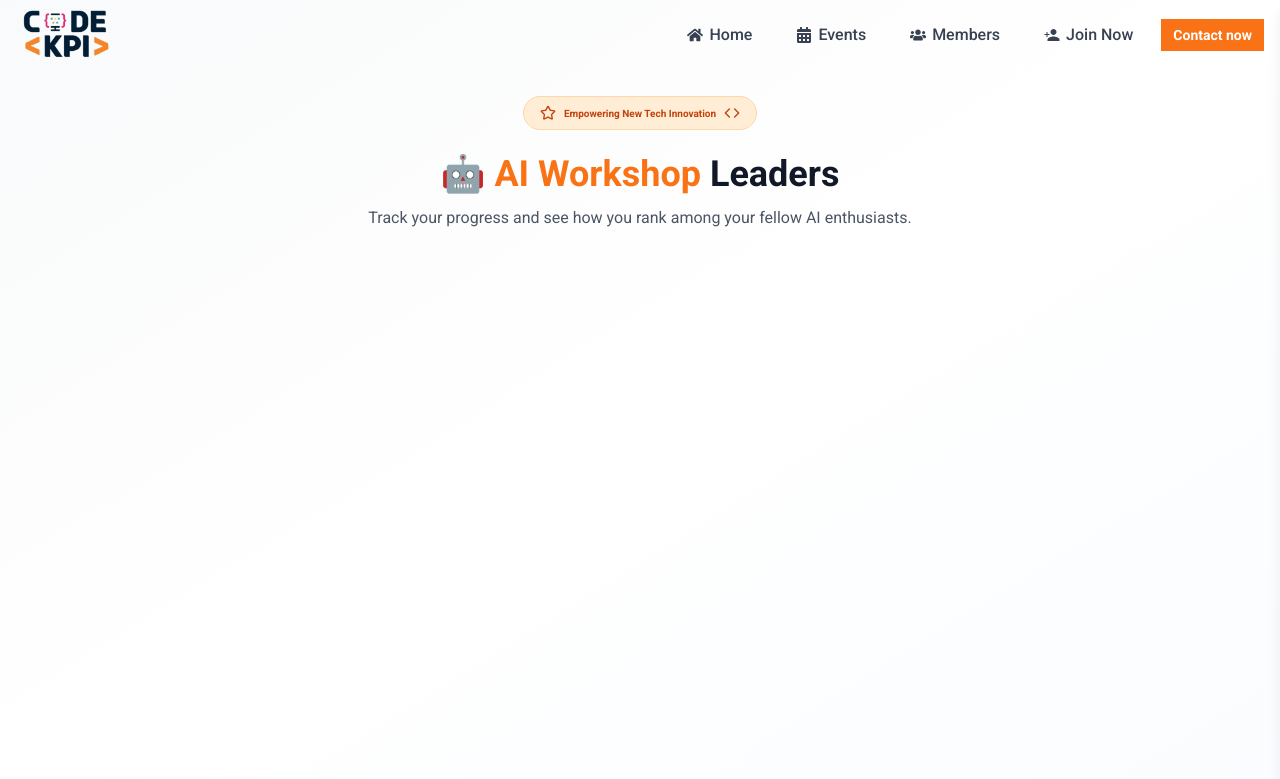
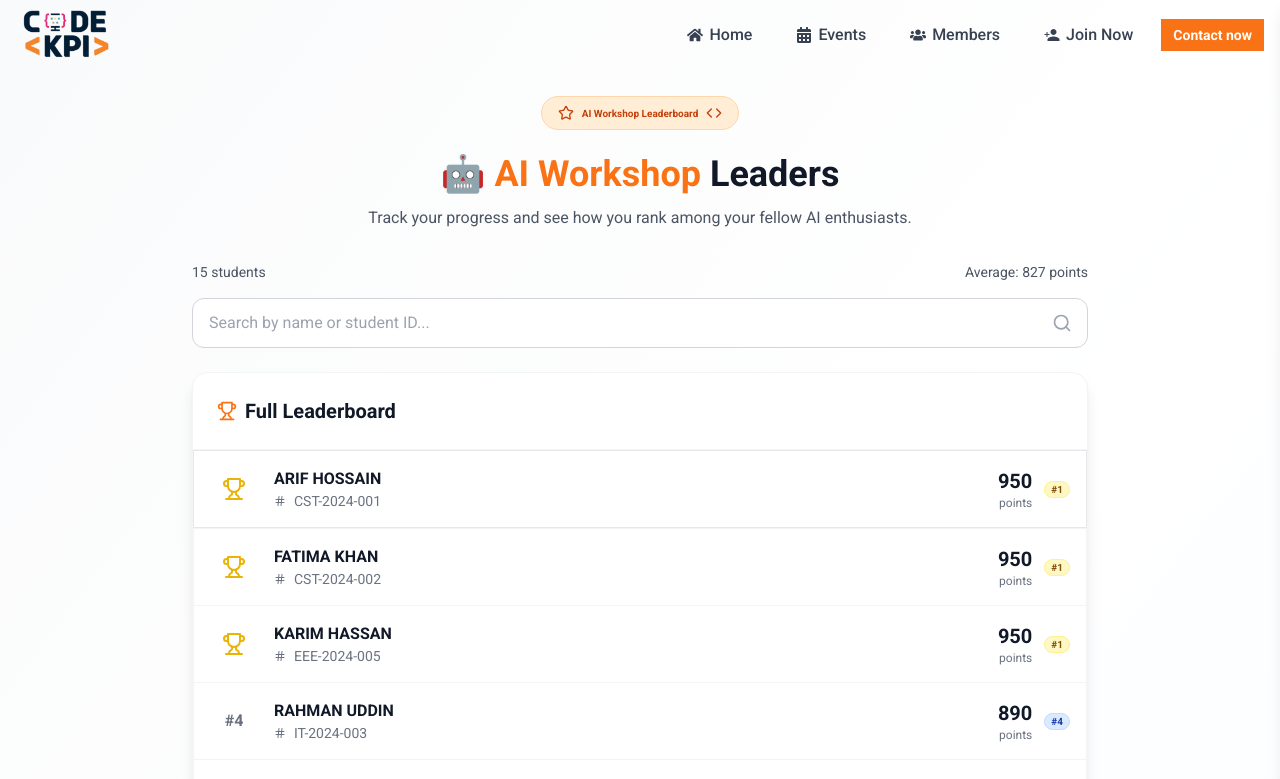
Before and after one commit to Mohammadarifcoding/codekpi-frontend, a Next.js app: page /leaderboard in a window 1280 px wide. Shown: the top 779 px of the page. Built offline with nearby package versions, Linux system fonts and the light colour scheme.

Commit message:
added: leaderboard page

```diff
--- a/src/app/(Root)/leaderboard/page.js
+++ b/src/app/(Root)/leaderboard/page.js
@@ -1,4 +1,5 @@
 import Header from "@/components/pages/leaderboard/Header";
+import Leaderboard from "@/components/pages/leaderboard/Leaderboard";
 
 const page = () => {
   return (
@@ -7,6 +8,7 @@ const page = () => {
     >
       <div className="max-w-4xl mx-auto">
         <Header />
+        <Leaderboard />
       </div>
     </div>
   );
--- a/src/components/pages/leaderboard/Header.jsx
+++ b/src/components/pages/leaderboard/Header.jsx
@@ -11,7 +11,7 @@ const Header = ()=>{
       <Star className="h-4 w-4" />
     </div>
 
-    <span>Empowering New Tech Innovation</span>
+    <span> AI Workshop Leaderboard</span>
 
     <Code className="h-4 w-4" />
 
--- /dev/null
+++ b/src/components/pages/leaderboard/Leaderboard.jsx
@@ -0,0 +1,124 @@
+"use client" // Next.js client component
+
+import { Trophy, User } from 'lucide-react';
+import React, { useEffect, useMemo, useState } from 'react';
+import StudentRow from './StudentRow';
+import SearchBar from './Search';
+
+// Sample data
+const leaderboardData = [
+  { id: "CST-2024-001", name: "ARIF HOSSAIN", points: 950 },
+  { id: "CST-2024-002", name: "FATIMA KHAN", points: 950 },
+  { id: "IT-2024-003", name: "RAHMAN UDDIN", points: 890 },
+  { id: "CST-2024-004", name: "SARAH AHMED", points: 875 },
+  { id: "EEE-2024-005", name: "KARIM HASSAN", points: 950 },
+  { id: "IT-2024-006", name: "NEELIMA AMIN", points: 845 },
+  { id: "CST-2024-007", name: "ABDUL MALIK", points: 830 },
+  { id: "CST-2024-008", name: "RASHIDA BEGUM", points: 815 },
+  { id: "IT-2024-009", name: "HASSAN ALI", points: 800 },
+  { id: "EEE-2024-010", name: "NADIA ISLAM", points: 785 },
+  { id: "CST-2024-011", name: "RAFIQ AHMED", points: 785 },
+  { id: "IT-2024-012", name: "SALMA KHATUN", points: 755 },
+  { id: "CST-2024-013", name: "OMAR FARUK", points: 740 },
+  { id: "EEE-2024-014", name: "RUMA AKTER", points: 725 },
+  { id: "IT-2024-015", name: "JAHIR RAYHAN", points: 710 },
+]
+
+const Leaderboard = () => {
+  const [searchQuery, setSearchQuery] = useState("")
+  const [filteredStudents, setFilteredStudents] = useState([])
+
+  // Sort & rank students
+  const sortedStudents = useMemo(() => {
+    let lastRank = 0
+    let lastPoints = null
+
+    const sorted = leaderboardData.sort((a, b) => b.points - a.points)
+
+    return sorted.map((student, idx) => {
+      let rank
+      if (idx === 0) rank = 1
+      else if (sorted[idx].points === sorted[idx - 1].points) rank = lastRank
+      else rank = idx + 1
+
+      lastRank = rank
+      lastPoints = student.points
+      return { ...student, rank }
+    })
+  }, [])
+
+  // Update filtered list on search
+  useEffect(() => {
+    if (!searchQuery.trim()) {
+      setFilteredStudents(sortedStudents)
+    } else {
+      const filtered = sortedStudents.filter(
+        (student) =>
+          student.name.toLowerCase().includes(searchQuery.toLowerCase()) ||
+          student.id.toLowerCase().includes(searchQuery.toLowerCase())
+      )
+      setFilteredStudents(filtered)
+    }
+  }, [searchQuery, sortedStudents])
+
+  // Stats
+  const totalStudents = sortedStudents.length
+  const averagePoints = Math.round(
+    sortedStudents.reduce((acc, student) => acc + student.points, 0) / totalStudents
+  )
+
+  return (
+    <div>
+      {/* Stats row */}
+      <div className="flex justify-between items-center mb-4 text-sm text-gray-600">
+        <span>{filteredStudents.length} students</span>
+        <span>Average: {averagePoints} points</span>
+      </div>
+
+      {/* Search bar */}
+      <SearchBar searchQuery={searchQuery} setSearchQuery={setSearchQuery} />
+
+      {/* Leaderboard box */}
+      <div className="bg-white rounded-2xl shadow-lg border border-gray-100 overflow-hidden">
+        <div className="p-6 border-b border-gray-100">
+          <h2 className="text-xl font-bold text-gray-900 flex items-center gap-2">
+            <Trophy className="w-5 h-5 text-orange-500" />
+            {searchQuery
+              ? `Search Results (${filteredStudents.length})`
+              : "Full Leaderboard"}
+          </h2>
+        </div>
+
+        {/* Students list */}
+        <div className="divide-y divide-gray-100">
+          {filteredStudents.length > 0 ? (
+            filteredStudents.map((student) => (
+              <StudentRow
+                key={student.id}
+                student={student}
+                rank={student.rank}
+                isHighlighted={
+                  searchQuery.trim() !== "" &&
+                  (student.name.toLowerCase().includes(searchQuery.toLowerCase()) ||
+                    student.id.toLowerCase().includes(searchQuery.toLowerCase()))
+                }
+              />
+            ))
+          ) : (
+            <div className="p-8 text-center">
+              <User className="w-12 h-12 text-gray-300 mx-auto mb-4" />
+              <h3 className="text-lg font-semibold text-gray-900 mb-2">
+                No students found
+              </h3>
+              <p className="text-gray-500">
+                Try searching with a different name or student ID.
+              </p>
+            </div>
+          )}
+        </div>
+      </div>
+    </div>
+  )
+}
+
+export default Leaderboard
--- /dev/null
+++ b/src/components/pages/leaderboard/Search.jsx
@@ -0,0 +1,21 @@
+import { Search } from 'lucide-react';
+import React from 'react';
+
+const SearchBar = ({searchQuery, setSearchQuery}) => {
+    return (
+             <div className="mb-6">
+          <div className="relative max-w-4xl mx-auto">
+            <input
+              type="text"
+              value={searchQuery}
+              onChange={(e) => setSearchQuery(e.target.value)}
+              placeholder="Search by name or student ID..."
+              className="w-full px-4 py-3 pr-12 border border-gray-300 rounded-xl focus:ring-1 focus:ring-orange-500 focus:border-orange-500 transition-colors focus:outline-none"
+            />
+            <Search className="absolute right-4 top-1/2 transform -translate-y-1/2 w-5 h-5 text-gray-400" />
+          </div>
+        </div>
+    );
+};
+
+export default SearchBar;
--- /dev/null
+++ b/src/components/pages/leaderboard/StudentRow.jsx
@@ -0,0 +1,63 @@
+const { Badge } = require("@/components/ui/badge")
+const { Trophy, Medal, Award, Hash } = require("lucide-react")
+
+const StudentRow = ({
+  student,
+  rank,
+  isHighlighted = false,
+}) => {
+  const getRankBadgeColor = (rank) => {
+    if (rank === 1) return "bg-yellow-100 text-yellow-800 border-yellow-200"
+    if (rank === 2) return "bg-gray-100 text-gray-800 border-gray-200"
+    if (rank === 3) return "bg-orange-100 text-orange-800 border-orange-200"
+    return "bg-blue-100 text-blue-800 border-blue-200"
+  }
+
+  return (
+    <div
+      className={`flex items-center justify-between p-4 rounded-lg border transition-all duration-200 ${
+        isHighlighted ? "bg-orange-50 border-orange-200 shadow-md" : "bg-white border-gray-200 hover:shadow-md"
+      }`}
+    >
+      <div className="flex items-center gap-4">
+        {/* Rank */}
+        <div className="flex items-center justify-center w-12">
+          <RankIcon rank={rank} />
+        </div>
+
+        {/* Student Info */}
+        <div>
+          <h3 className="font-semibold text-gray-900">{student.name}</h3>
+          <div className="flex items-center gap-2 text-sm text-gray-500">
+            <Hash className="w-3 h-3" />
+            <span>{student.id}</span>
+          </div>
+        </div>
+      </div>
+
+      {/* Points and Rank Badge */}
+      <div className="flex items-center gap-3">
+        <div className="text-right">
+          <div className="text-xl font-bold text-gray-900">{student.points}</div>
+          <div className="text-xs text-gray-500">points</div>
+        </div>
+        <Badge className={`${getRankBadgeColor(rank)} font-semibold`}>#{rank}</Badge>
+      </div>
+    </div>
+  )
+}
+
+export default StudentRow
+
+
+
+const RankIcon= ({ rank }) => {
+  if (rank === 1) {
+    return <Trophy className="w-6 h-6 text-yellow-500" />
+  } else if (rank === 2) {
+    return <Medal className="w-6 h-6 text-gray-400" />
+  } else if (rank === 3) {
+    return <Award className="w-6 h-6 text-orange-600" />
+  }
+  return <span className="w-6 h-6 flex items-center justify-center text-gray-500 font-bold">#{rank}</span>
+}
```
